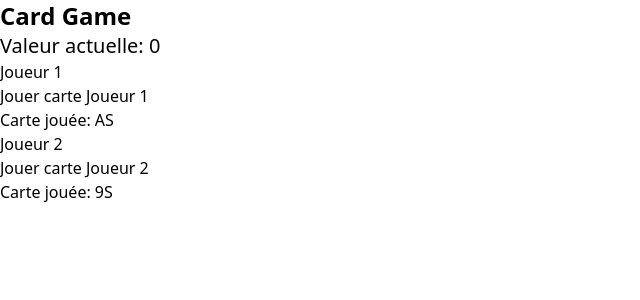
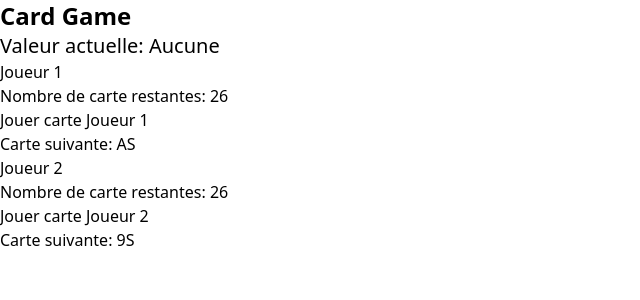
Before and after one commit to EliasMeh/carte-projet, a React (Create React App) app: page / in a window 1280 px wide. Shown: the top 300 px of the page, without its empty margins (0-640 px from the left). Built offline with nearby package versions, Linux system fonts and the light colour scheme.

Commit message:
Ajout des comportements de vérification

```diff
--- a/src/App.tsx
+++ b/src/App.tsx
@@ -1,33 +1,27 @@
-import React, { useEffect } from 'react';
-import Card from './components/Card';
+import React, { useEffect, useReducer, useState } from 'react';
 import './App.css';
-import { useState, useReducer } from 'react';
 
-const nombres= ['2', '3', '4', '5', '6', '7', '8', '9', 'T', 'J', 'Q', 'K', 'A'];
+const nombres = ['2', '3', '4', '5', '6', '7', '8', '9', 'T', 'J', 'Q', 'K', 'A'];
 const types = ['S', 'D', 'H', 'C'];
 
-
 interface State {
-  count : number;
-  error : string | null;
-}
-interface Action {
-  type : 'increment' | 'reset';
-  payload? : number;
+  currentCard: string | null;
+  error: string | null;
 }
 
+type Action = { type: 'update'; payload: string } | { type: 'reset' };
 
 function reducer(state: State, action: Action): State {
   switch (action.type) {
-    case 'increment':
-      return { count: state.count + (action.payload || 0), error: null }; // Use payload
+    case 'update':
+      return { currentCard: action.payload, error: null };
     case 'reset':
-      return { count: 0, error: null };
+      return { currentCard: null, error: 'Vous avez perdu' };
     default:
       return state;
   }
 }
-//https://www.freecodecamp.org/news/how-to-shuffle-an-array-of-items-using-javascript-or-typescript/
+
 const shuffle = (array: string[]) => {
   for (let i = array.length - 1; i > 0; i--) {
     const j = Math.floor(Math.random() * (i + 1));
@@ -43,43 +37,33 @@ const creerDeck = () => {
       deck.push(`${nombre}${type}`);
     }
   }
-  const NewDeck = shuffle(deck);
-return NewDeck;
+  return shuffle(deck);
 };
 
 const creerMain = (deck: string[]) => {
   const moitié = deck.length / 2;
   const hand1 = deck.slice(0, moitié);
-  const hand2 = deck.slice(moitié, deck.length);
+  const hand2 = deck.slice(moitié);
   return [hand1, hand2];
-}
-
+};
 
 const getCardValue = (card: string): number => {
   const value = card[0];
-  if (value >= '2' && value <= '9') {
-    return parseInt(value);
-  } else if (value === 'T') {
-    return 10;
-  } else if (value === 'J') {
-    return 11;
-  } else if (value === 'Q') {
-    return 12;
-  } else if (value === 'K') {
-    return 13;
-  } else if (value === 'A') {
-    return 14;
-  }
+  if (value >= '2' && value <= '9') return parseInt(value);
+  if (value === 'T') return 10;
+  if (value === 'J') return 11;
+  if (value === 'Q') return 12;
+  if (value === 'K') return 13;
+  if (value === 'A') return 14;
   return 0;
 };
 
-//2-10-J-K-A
 const App = () => {
-  const [state, dispatch] = useReducer(reducer, { count : 0, error : null });
+  const [state, dispatch] = useReducer(reducer, { currentCard: null, error: null });
   const [deck, setDeck] = useState<string[]>(creerDeck());
-  console.log(deck);
   const [hand1, setHand1] = useState<string[]>([]);
   const [hand2, setHand2] = useState<string[]>([]);
+  const [turn, setTurn] = useState(0);
 
   useEffect(() => {
     const [main1, main2] = creerMain(deck);
@@ -87,39 +71,62 @@ const App = () => {
     setHand2(main2);
   }, [deck]);
 
-  console.log(hand1);
-  console.log(hand2);
-
-
-
-
   const playCard = (player: number) => {
-    if (player === 1 && hand1.length > 0) {
+    if (player === 1 && hand1.length > 0 && turn % 2 === 0) {
       const cardToPlay = hand1[0];
       const cardValue = getCardValue(cardToPlay);
-      dispatch({ type: 'increment', payload: cardValue });
+
+      if (!state.currentCard || cardValue > getCardValue(state.currentCard)) {
+        dispatch({ type: 'update', payload: cardToPlay });
+      } else {
+        dispatch({ type: 'reset' });
+      }
+
       setHand1(hand1.slice(1));
-    } else if (player === 2 && hand2.length > 0) {
+      setTurn(turn + 1);
+    } else if (player === 2 && hand2.length > 0 && turn % 2 !== 0) {
       const cardToPlay = hand2[0];
       const cardValue = getCardValue(cardToPlay);
-      dispatch({ type: 'increment', payload: cardValue });
+
+      if (!state.currentCard || cardValue > getCardValue(state.currentCard)) {
+        dispatch({ type: 'update', payload: cardToPlay });
+      } else {
+        dispatch({ type: 'reset' });
+      }
+
       setHand2(hand2.slice(1));
+      setTurn(turn + 1);
     }
   };
 
   return (
     <div>
       <h1 className="text-2xl font-bold">Card Game</h1>
-      <p className="text-xl">Valeur actuelle: {state.count}</p>
+      <p className="text-xl">
+        Valeur actuelle: {state.currentCard || "Aucune"}
+      </p>
+      {state.error && <p className="text-red-500">{state.error}</p>}
       <div>
         <h2>Joueur 1</h2>
-        <button onClick={() => playCard(1)}>Jouer carte Joueur 1</button>
-        {hand1.length > 0 && <p>Carte jouée: {hand1[0]}</p>}
+        <p>Nombre de carte restantes: {hand1.length}</p>
+        <button
+          onClick={() => playCard(1)}
+          disabled={turn % 2 !== 0}
+        >
+          Jouer carte Joueur 1
+        </button>
+        {hand1.length > 0 && <p>Carte suivante: {hand1[0]}</p>}
       </div>
       <div>
         <h2>Joueur 2</h2>
-        <button onClick={() => playCard(2)}>Jouer carte Joueur 2</button>
-        {hand2.length > 0 && <p>Carte jouée: {hand2[0]}</p>}
+        <p>Nombre de carte restantes: {hand2.length}</p>
+        <button
+          onClick={() => playCard(2)}
+          disabled={turn % 2 === 0}
+        >
+          Jouer carte Joueur 2
+        </button>
+        {hand2.length > 0 && <p>Carte suivante: {hand2[0]}</p>}
       </div>
     </div>
   );
```
